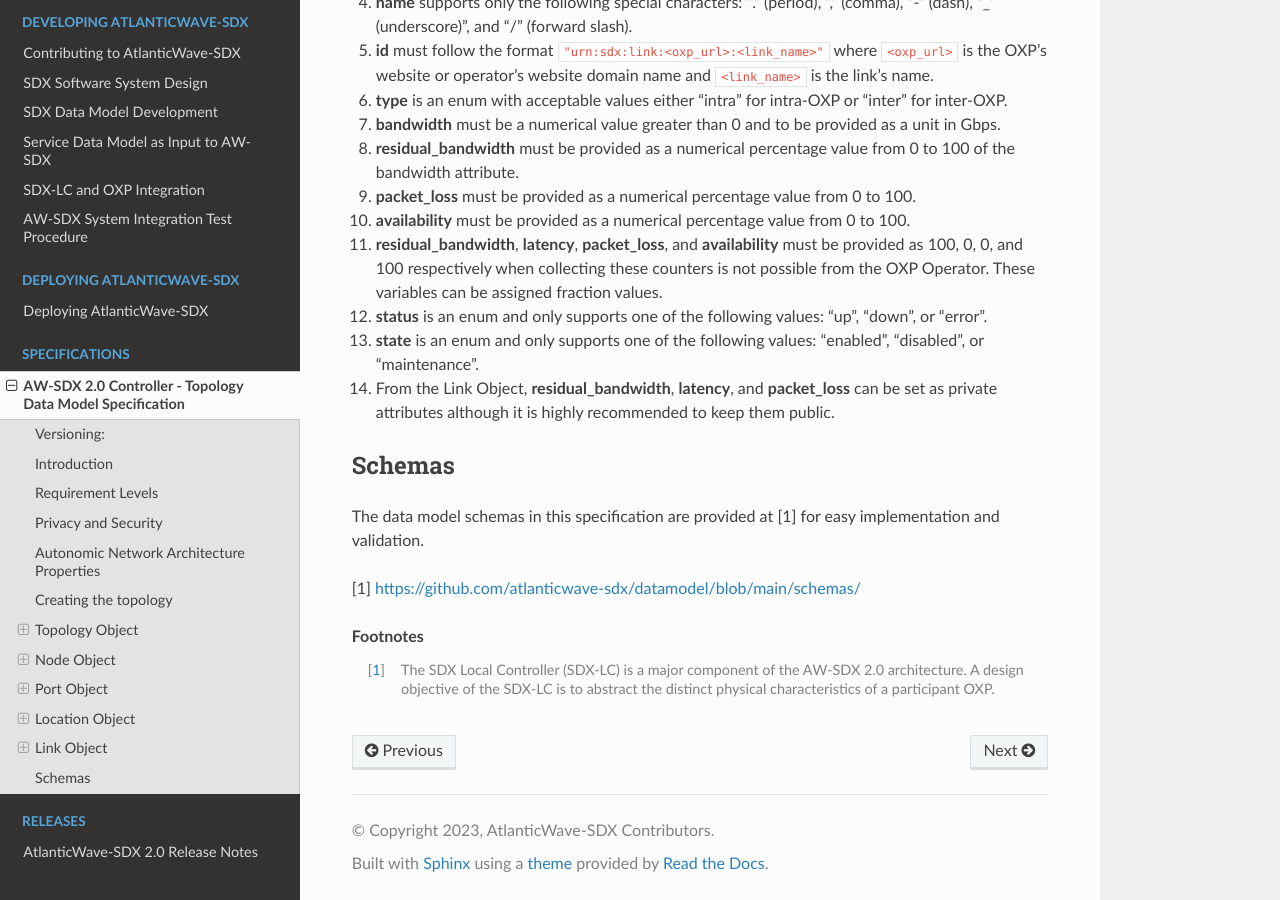
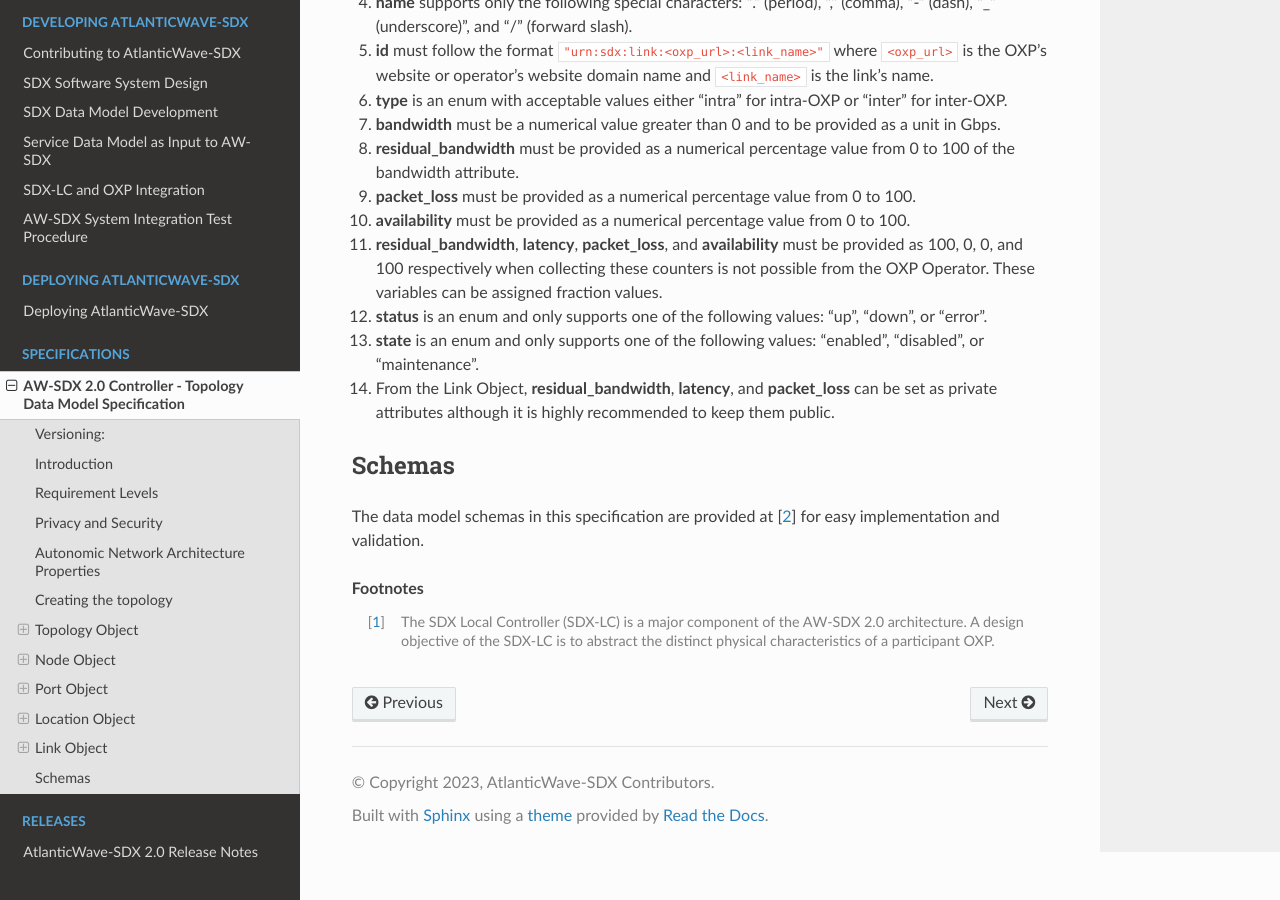
Before and after one commit to atlanticwave-sdx/sdx-docs, a Sphinx documentation site: the page built from source/specs/datamodel_1_0_0.rst, in a window 1280 px wide and 900 px high, scrolled down 12580 px. Built offline with Sphinx 7.4.7 and the Read the Docs theme 2.0.0, drawn with Linux system fonts in a browser that asks for light colours.

Commit message:
Use reference style link

```diff
--- a/source/specs/datamodel_1_0_0.rst
+++ b/source/specs/datamodel_1_0_0.rst
@@ -770,11 +770,10 @@ Restrictions:
 Schemas
 -------
 
-The data model schemas in this specification are provided at [1] for
+The data model schemas in this specification are provided at [2_] for
 easy implementation and validation.
 
-[1] https://github.com/atlanticwave-sdx/datamodel/blob/main/schemas/
-
+.. _2: https://github.com/atlanticwave-sdx/datamodel/blob/main/schemas/
 
 .. rubric:: Footnotes
 
```
